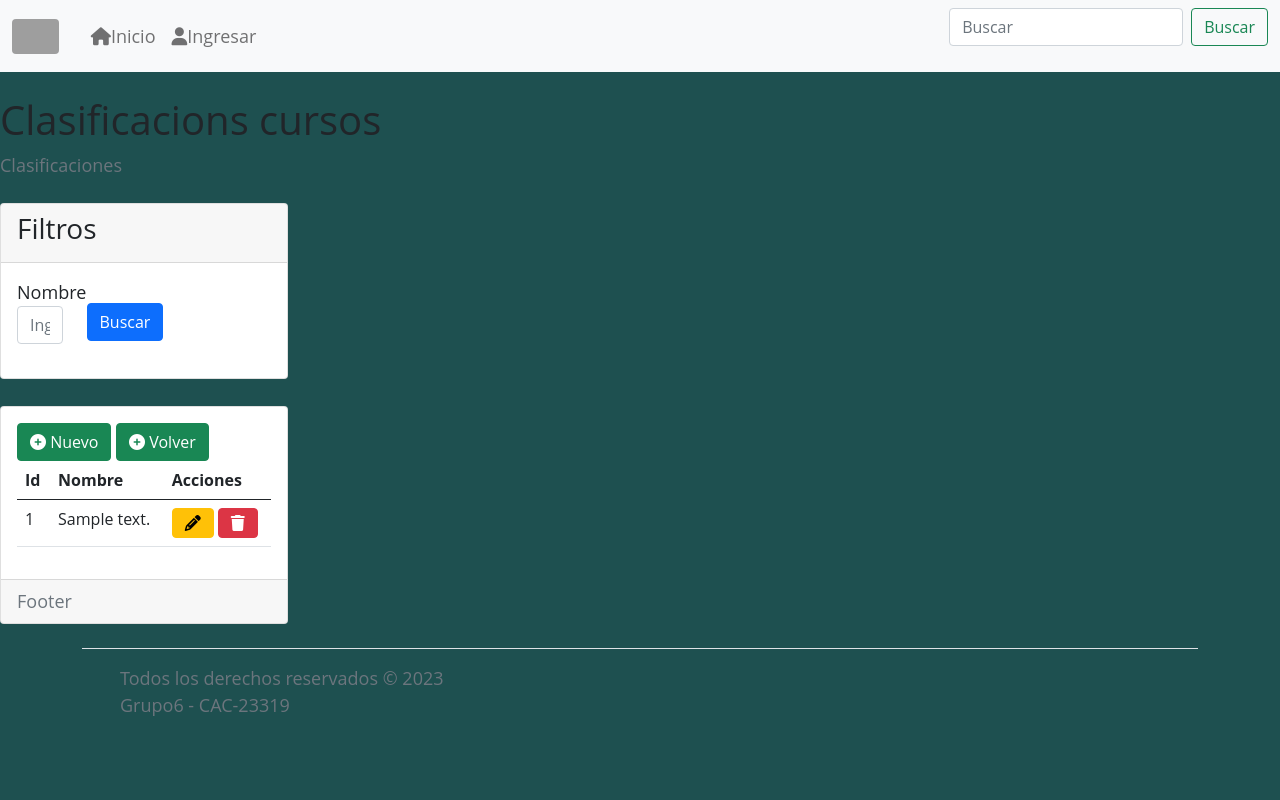
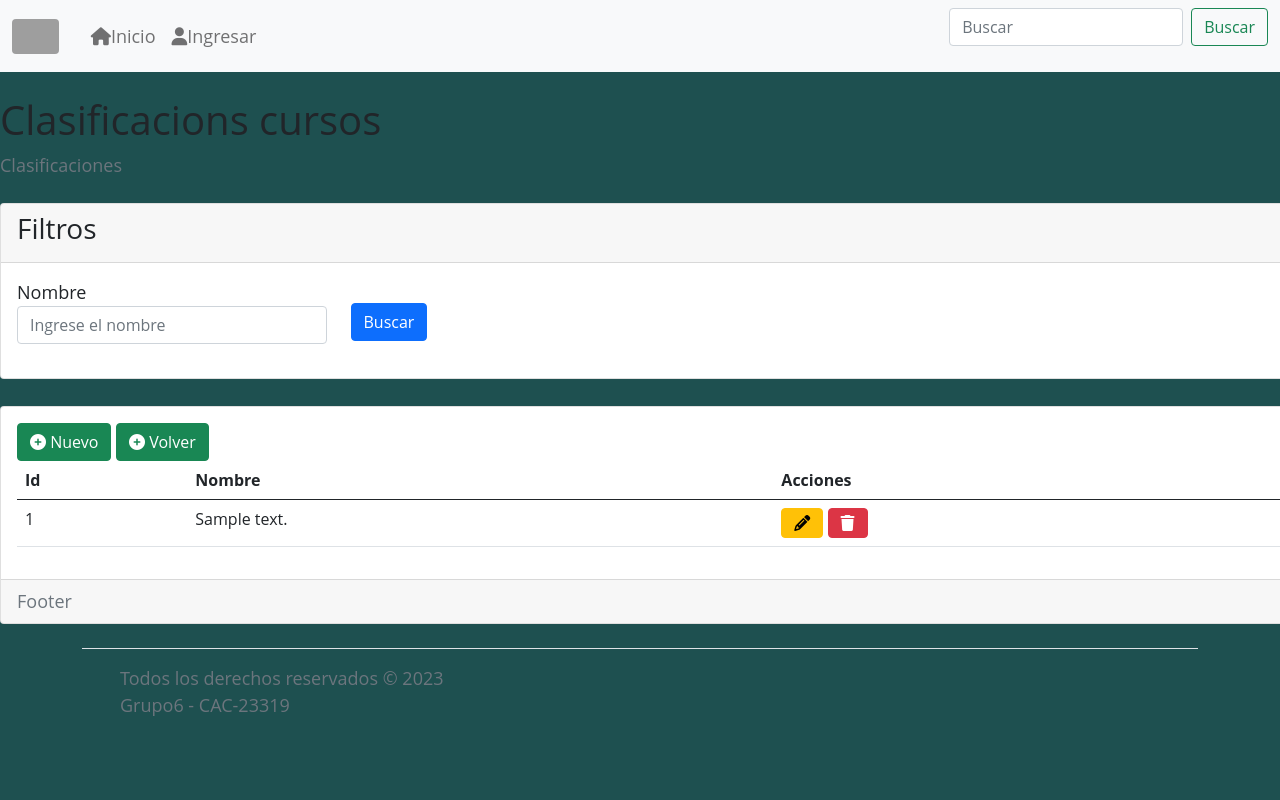
Before and after one commit to pabloafranco/proy23319_grp_6, a Django app: page /clasificacionview/ in a window 1280 px wide; the page is wider, and only the part inside the window is pictured. Run offline with Django 3.2, Linux system fonts and the light colour scheme; tables that the repository leaves empty hold one stand-in row (values such as "Sample post"); some libraries are stand-ins or nearby versions; grey boxes are pictures that could not be loaded.

Commit message:
Update filecss.css
cambio el root a 84

```diff
--- a/proyecto_23319_grp_6/publica/static/filecss.css
+++ b/proyecto_23319_grp_6/publica/static/filecss.css
@@ -367,7 +367,7 @@ h2 { margin-top: 0; }
 
 
 :root {
---max: 18rem
+--max: 84rem
 }
 
 body {
```
